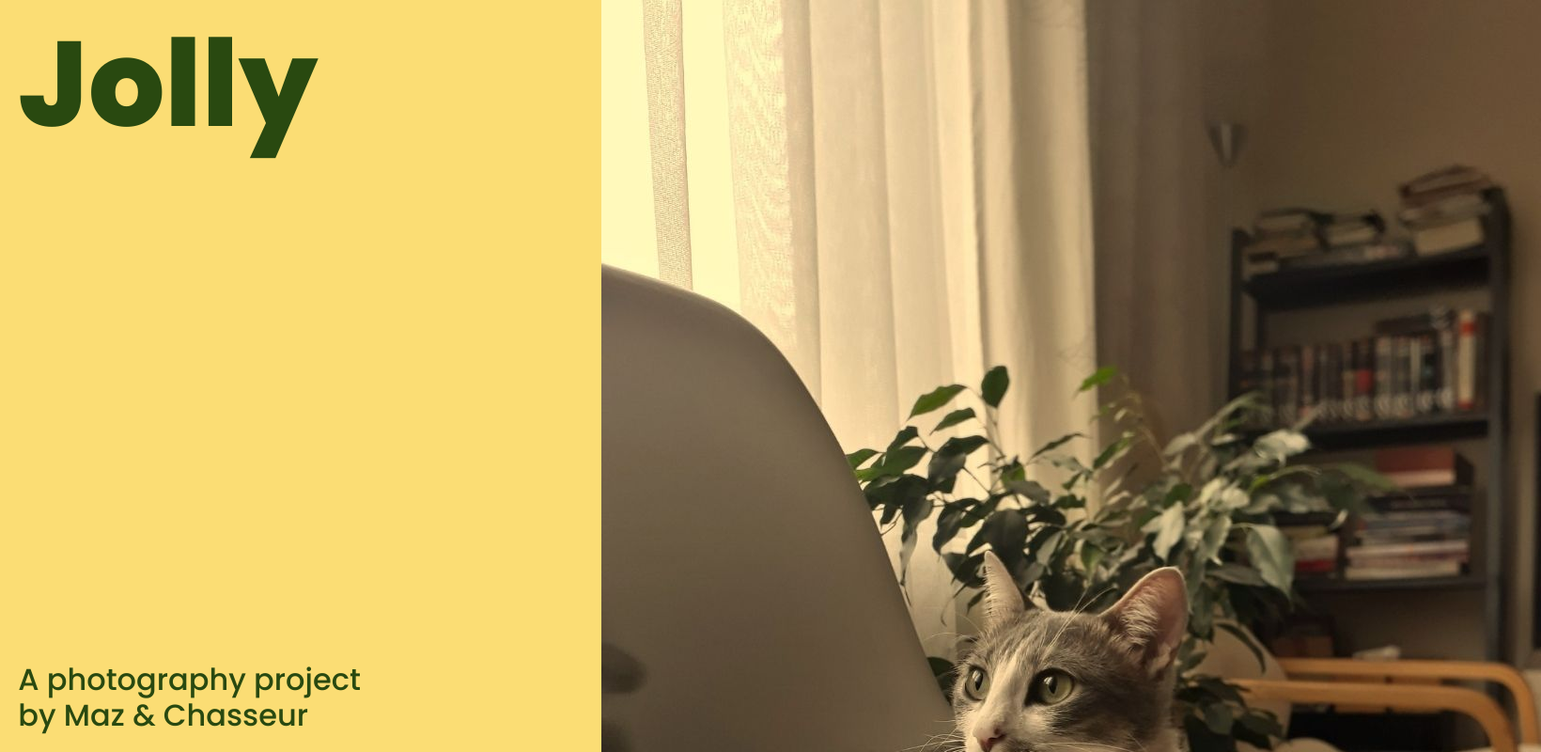
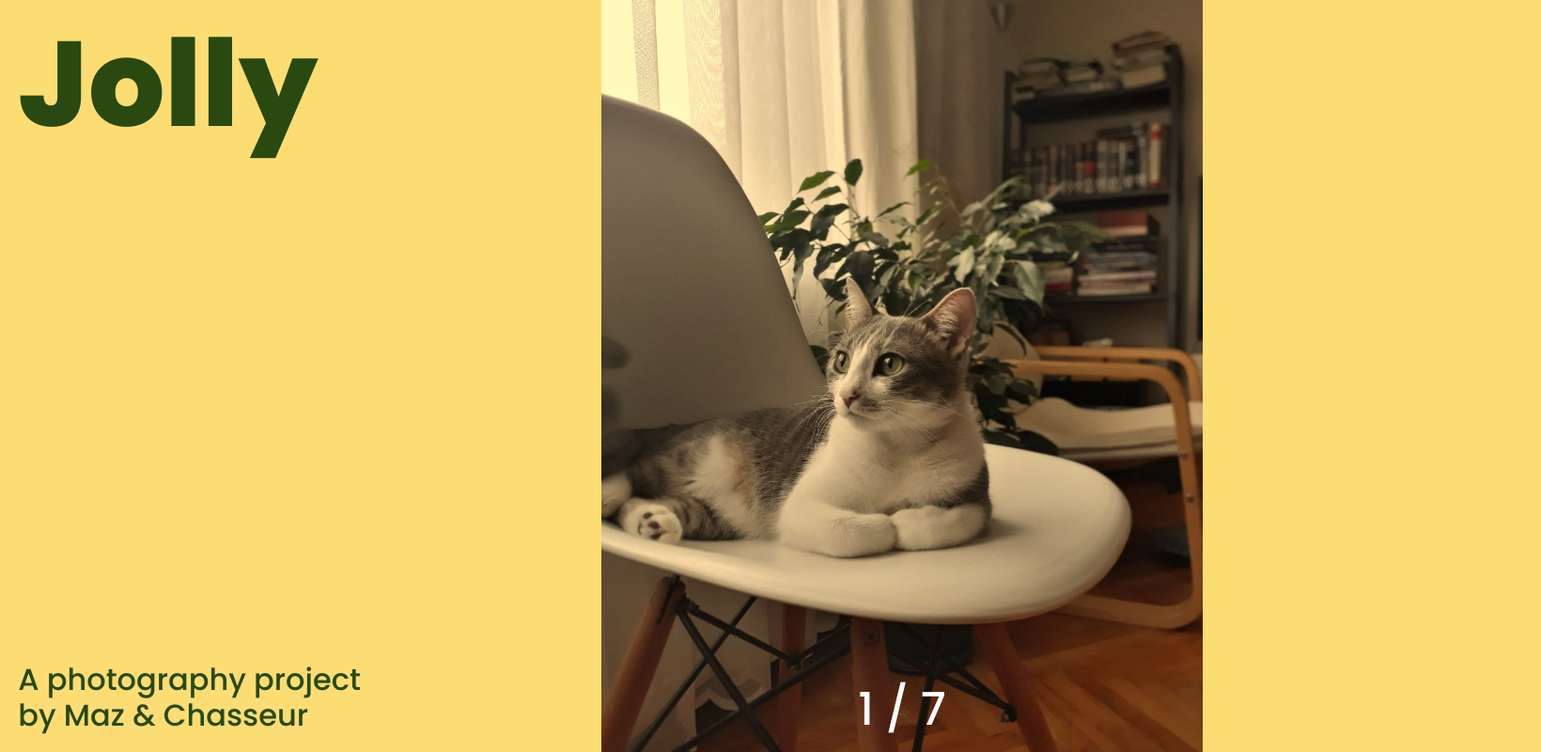
Before and after one commit to mbalandari/Jolly, a React (Create React App) app: page / in a window 1280 px wide. Shown: the top 800 px of the page at 94% size, 1640 px wide, since content can reach past the window. Built offline with nearby package versions, Linux system fonts and the light colour scheme.

Commit message:
refactoring html & css

```diff
--- a/src/App.css
+++ b/src/App.css
@@ -9,7 +9,7 @@ body {
     font-family: 'Poppins', sans-serif;
 }
 
-.App {
+section {
     display: flex;
     height: 100vh;
     justify-content: space-between;
@@ -31,9 +31,29 @@ h2 {
     line-height: 1.2;
 }
 
-.image-container {
+figcaption {
+    font-size: 3rem;
+    font-weight: normal;
+    position: fixed;
+    text-align: center;
+    z-index: 1;
+    bottom: 0;
+    color: #fff;
+    margin: 0 auto;
+    width: 50%;
+    padding: 1.3rem 0;
+}
+
+figure {
     background-color: #fff;
     margin: 0;
     position: relative;
     width: 50vw;
 }
+
+img {
+    height: 100vh;
+    width: 50%;
+    object-fit: cover;
+    position: fixed;
+}
--- a/src/App.js
+++ b/src/App.js
@@ -15,16 +15,23 @@ const images = [one, two, three, four, five, six, seven];
 function App() {
   const [currentImage, setCurrentImage] = useState(0);
 
+  const handleClick = () => {
+    setCurrentImage((currentImage) => {
+      return currentImage < (images.length - 1) ? currentImage + 1 : 0;
+    });
+  }
+
   return (
-    <div className="App">
-      <div className='title'>
+    <section>
+      <header>
         <h1>Jolly</h1>
         <h2>A photography project <br /> by Maz & Chasseur</h2>
-      </div>
-      <div className="image-container">
-        <img src={images[0]} alt="Chasseur" />
-      </div>
-    </div>
+      </header>
+      <figure>
+        <figcaption>{currentImage + 1} / {images.length}</figcaption>
+        <img src={images[currentImage]} alt="Chasseur" onClick={handleClick} />
+      </figure>
+    </section>
   );
 }
 
```
